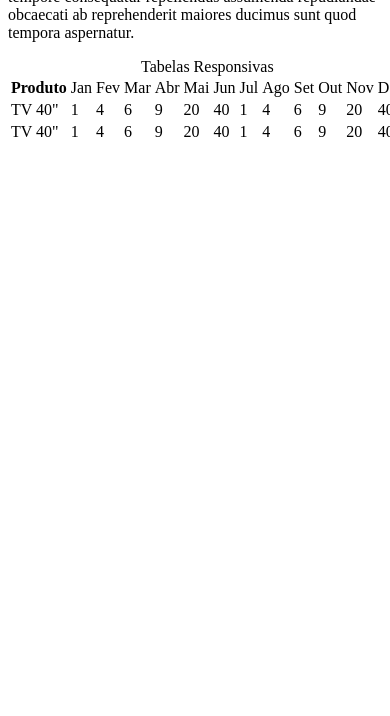
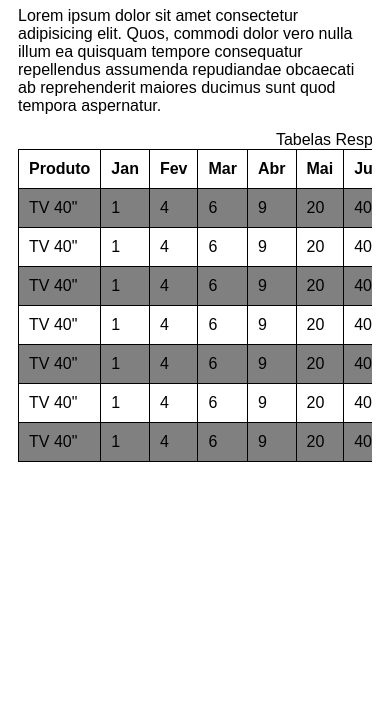
Before and after one commit to kauecavalcante/html-css, a plain HTML site: page modulo 3/tabela006.html in a window 390 px wide. Shown: the part 128-844 px from the top of the page. Drawn offline with Linux system fonts and the light colour scheme.

Commit message:
Tabela responsiva

```diff
--- a/modulo 3/tabela006.html
+++ b/modulo 3/tabela006.html
@@ -5,31 +5,58 @@
     <meta http-equiv="X-UA-Compatible" content="IE=edge">
     <meta name="viewport" content="width=device-width, initial-scale=1.0">
     <title>Tabelas responsivas</title>
+    <style>
+        body {
+            font-family: Arial, Helvetica, sans-serif;
+            padding: 10px;
+        }
+
+        table {
+            border-collapse: collapse;
+        }
+
+        th,td {
+            border: 1px solid black;
+            padding: 10px;
+        }
+
+        tr:nth-child(odd) {
+            background-color: gray;
+        }
+
+        th {
+            background-color: white;
+        }
+
+        div#container{ /* para deixxar a tabela responsiva */
+            overflow-x: auto;
+        }
+    </style>
 </head>
 <body>
     <h1> Tabela em telas pequenas</h1>
     <p>Lorem ipsum dolor sit amet consectetur adipisicing elit. Quos, commodi dolor vero nulla illum ea quisquam tempore consequatur repellendus assumenda repudiandae obcaecati ab reprehenderit maiores ducimus sunt quod tempora aspernatur.</p>
 
+    <div id="container">
         <table>
           <caption>Tabelas Responsivas</caption>
           <thead>
               <tr>
                   <th>Produto</th>
-              <td>Jan</td>
-              <td>Fev</td>
-              <td>Mar</td>
-              <td>Abr</td>
-              <td>Mai</td>
-              <td>Jun</td>
-              <td>Jul</td>
-              <td>Ago</td>
-              <td>Set</td>
-              <td>Out</td>
-              <td>Nov</td>
-              <td>Dez</td>
+                  <th>Jan</th>
+                  <th>Fev</th>
+                  <th>Mar</th>
+                  <th>Abr</th>
+                  <th>Mai</th>
+                  <th>Jun</th>
+                  <th>Jul</th>
+                  <th>Ago</th>
+                  <th>Set</th>
+                  <th>Out</th>
+                  <th>Nov</th>
+                  <th>Dez</th>
               </tr>
           </thead>
-
           <tbody>
               <tr>
                   <td>TV 40"</td>
@@ -46,7 +73,81 @@
                   <td>20
                   <td>40
                 </tr>
-
+                <tr>
+                    <td>TV 40"</td>
+                    <td>1
+                    <td>4
+                    <td>6
+                    <td>9
+                    <td>20
+                    <td>40
+                    <td>1
+                    <td>4
+                    <td>6
+                    <td>9
+                    <td>20
+                    <td>40
+                  </tr>
+                  <tr>
+                    <td>TV 40"</td>
+                    <td>1
+                    <td>4
+                    <td>6
+                    <td>9
+                    <td>20
+                    <td>40
+                    <td>1
+                    <td>4
+                    <td>6
+                    <td>9
+                    <td>20
+                    <td>40
+                  </tr>
+                  <tr>
+                    <td>TV 40"</td>
+                    <td>1
+                    <td>4
+                    <td>6
+                    <td>9
+                    <td>20
+                    <td>40
+                    <td>1
+                    <td>4
+                    <td>6
+                    <td>9
+                    <td>20
+                    <td>40
+                  </tr>
+                  <tr>
+                    <td>TV 40"</td>
+                    <td>1
+                    <td>4
+                    <td>6
+                    <td>9
+                    <td>20
+                    <td>40
+                    <td>1
+                    <td>4
+                    <td>6
+                    <td>9
+                    <td>20
+                    <td>40
+                  </tr>
+                  <tr>
+                    <td>TV 40"</td>
+                    <td>1
+                    <td>4
+                    <td>6
+                    <td>9
+                    <td>20
+                    <td>40
+                    <td>1
+                    <td>4
+                    <td>6
+                    <td>9
+                    <td>20
+                    <td>40
+                  </tr>
                   <tr>
                     <td>TV 40"</td>
                     <td>1
@@ -64,12 +165,10 @@
                   </tr>
 
 
-
               </tr>
           </tbody>
-
-
         </table>
+    </div>
 
 </body>
 </html>
```
Lines whose indentation alone changed are shown as unchanged.
